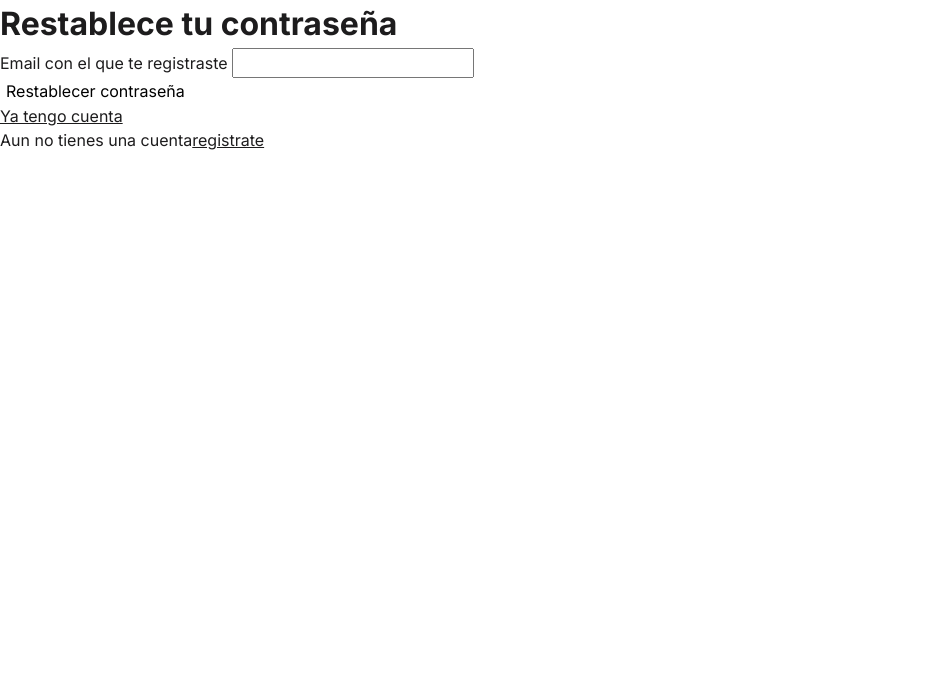
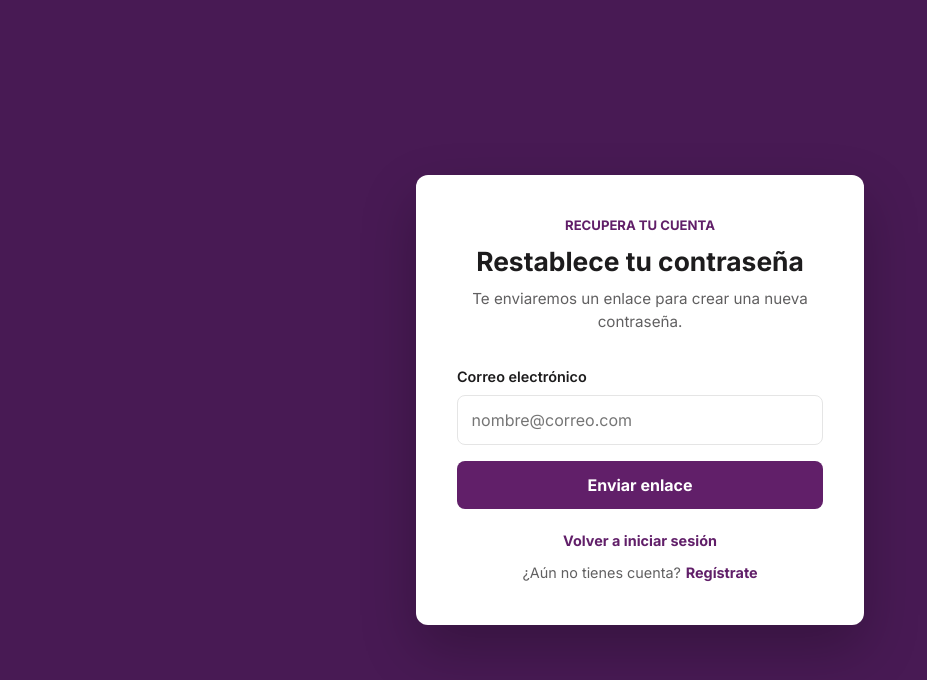
Before and after one commit to Thiago-Candia/Slack-frontend, a React (Vite) app: page /reset-password in a window 1280 px wide. Shown: the top 680 px of the page, without its empty margins (0-927 px from the left). Built offline with nearby package versions, Linux system fonts and the light colour scheme; no server answers.

Commit message:
fix styles reset password

```diff
--- a/src/Screens/ResetPasswordScreen.jsx
+++ b/src/Screens/ResetPasswordScreen.jsx
@@ -1,8 +1,25 @@
-import React from 'react'
+import React, { useState } from 'react'
 import { useApiRequest } from '../hooks/useApiRequest'
 import { useForm } from '../hooks/useForm'
 import { Link } from 'react-router-dom'
 import { authService } from '../services/auth.service'
+import '../Styles/styles.css'
+
+const EMAIL_REGEX = /^[^\s@]+@[^\s@]+\.[^\s@]+$/
+
+const getEmailError = (email) => {
+    const normalizedEmail = email.trim()
+
+    if (!normalizedEmail) {
+        return 'Ingresa tu correo electrónico.'
+    }
+
+    if (!EMAIL_REGEX.test(normalizedEmail)) {
+        return 'Ingresa un correo electrónico válido.'
+    }
+
+    return ''
+}
 
 const ResetPasswordScreen = () => {
 
@@ -11,59 +28,86 @@ const ResetPasswordScreen = () => {
     }
 
     const {formState, handleChangeInput} = useForm(initialFormState)
+    const [hasTouchedEmail, setHasTouchedEmail] = useState(false)
+    const [hasSubmitted, setHasSubmitted] = useState(false)
 
     const {responseApiState, execute: resetPasswordRequest} = useApiRequest(authService.resetPassword)
+    const emailError = getEmailError(formState.email)
+    const shouldShowEmailError = Boolean(emailError) && (hasTouchedEmail || hasSubmitted)
+    const responseError = responseApiState.error?.message || responseApiState.error
+    const isSubmitDisabled = responseApiState.loading
 
     const handleSubmitForm = async (e) => {
         e.preventDefault()
-        await resetPasswordRequest(formState)
+        setHasSubmitted(true)
+
+        if (emailError) {
+            return
         }
 
+        await resetPasswordRequest({
+            email: formState.email.trim()
+        })
+    }
 
     return (
-        <div>
-            <h1>Restablece tu contraseña</h1>
-            <form onSubmit={handleSubmitForm}>
-                <div>
-                    <label htmlFor="email"> Email con el que te registraste </label>
+        <main className="reset-password-screen">
+            <section className="reset-password-card" aria-labelledby="reset-password-title">
+                <div className="reset-password-heading">
+                    <p className="reset-password-kicker">Recupera tu cuenta</p>
+                    <h1 id="reset-password-title">Restablece tu contrase&ntilde;a</h1>
+                    <p className="reset-password-description">
+                        Te enviaremos un enlace para crear una nueva contrase&ntilde;a.
+                    </p>
+                </div>
+
+                <form className="reset-password-form" onSubmit={handleSubmitForm} noValidate>
+                    <div className="reset-password-field">
+                        <label htmlFor="email">Correo electr&oacute;nico</label>
                         <input
                             type="email"
-                        name='email'
-                        id='email'
+                            name="email"
+                            id="email"
+                            placeholder="nombre@correo.com"
                             value={formState.email}
                             onChange={handleChangeInput}
+                            onBlur={() => setHasTouchedEmail(true)}
+                            aria-invalid={shouldShowEmailError}
+                            aria-describedby={shouldShowEmailError ? 'reset-password-email-error' : undefined}
                         />
+                        {shouldShowEmailError && (
+                            <p className="reset-password-message reset-password-message--error" id="reset-password-email-error">
+                                {emailError}
+                            </p>
+                        )}
                     </div>
 
-                {responseApiState.error && <p>{responseApiState.error.message}</p>}
+                    {responseError && (
+                        <p className="reset-password-message reset-password-message--error">
+                            {responseError}
+                        </p>
+                    )}
 
-                {responseApiState.loading
-                    ? <p>Cargando...</p>
-                    : (
-                        responseApiState.data
-                        ? <span>Se ha enviado un correo para restablecer tu contraseña</span>
-                        : <button>Restablecer contraseña</button>
-                    )
-                }
+                    {responseApiState.data && (
+                        <p className="reset-password-message reset-password-message--success">
+                            Se ha enviado un correo para restablecer tu contrase&ntilde;a.
+                        </p>
+                    )}
 
-                <div>
-                    <div>
-                    <Link to={'/login'}>
-                        Ya tengo cuenta
-                    </Link>
-                    </div>
-                    <div>
+                    <button className="reset-password-button" type="submit" disabled={isSubmitDisabled}>
+                        {responseApiState.loading ? 'Enviando...' : 'Enviar enlace'}
+                    </button>
+
+                    <div className="reset-password-links">
+                        <Link to="/login">Volver a iniciar sesi&oacute;n</Link>
                         <span>
-                        Aun no tienes una cuenta
-                        <Link to={'/register'}>
-                            registrate
-                        </Link>
+                            &iquest;A&uacute;n no tienes cuenta?
+                            <Link to="/register">Reg&iacute;strate</Link>
                         </span>
                     </div>
-                </div>
-
                 </form>
-        </div>
+            </section>
+        </main>
     )
 }
 
--- /dev/null
+++ b/src/Styles/reset-password.css
@@ -0,0 +1,159 @@
+.reset-password-screen {
+    display: flex;
+    min-height: 100vh;
+    align-items: center;
+    justify-content: center;
+    padding: 2rem 1rem;
+    background: var(--board-slack);
+}
+
+.reset-password-card {
+    width: min(100%, 28rem);
+    padding: 2.5rem;
+    border: 1px solid rgba(255, 255, 255, 0.18);
+    border-radius: 0.75rem;
+    background: var(--color-white);
+    box-shadow: 0 1.5rem 3.5rem rgba(0, 0, 0, 0.24);
+}
+
+.reset-password-heading {
+    display: grid;
+    gap: 0.65rem;
+    margin-bottom: 2rem;
+    text-align: center;
+}
+
+.reset-password-kicker {
+    color: var(--color-slack-button);
+    font-size: 0.82rem;
+    font-weight: 700;
+    text-transform: uppercase;
+}
+
+.reset-password-heading h1 {
+    color: var(--color-ink);
+    font-size: 1.65rem;
+    font-weight: 700;
+    line-height: 1.2;
+}
+
+.reset-password-description {
+    color: var(--color-muted);
+    font-size: 0.95rem;
+}
+
+.reset-password-form {
+    display: grid;
+    gap: 1rem;
+}
+
+.reset-password-field {
+    display: grid;
+    gap: 0.45rem;
+}
+
+.reset-password-field label {
+    color: var(--color-ink);
+    font-size: 0.9rem;
+    font-weight: 600;
+}
+
+.reset-password-field input {
+    width: 100%;
+    min-height: 2.9rem;
+    padding: 0.75rem 0.85rem;
+    border: 1px solid var(--color-border);
+    border-radius: 0.5rem;
+    color: var(--color-ink);
+    background: var(--color-white);
+    font-size: 1rem;
+    transition: border-color 0.2s ease, box-shadow 0.2s ease;
+}
+
+.reset-password-field input:focus {
+    border-color: var(--color-accent);
+    outline: none;
+    box-shadow: 0 0 0 0.2rem rgba(54, 197, 240, 0.18);
+}
+
+.reset-password-field input[aria-invalid="true"] {
+    border-color: var(--color-error);
+}
+
+.reset-password-message {
+    border-radius: 0.5rem;
+    padding: 0.7rem 0.85rem;
+    font-size: 0.88rem;
+    line-height: 1.4;
+}
+
+.reset-password-message--error {
+    color: var(--color-error);
+    background: rgba(197, 48, 48, 0.08);
+}
+
+.reset-password-message--success {
+    color: #146c43;
+    background: #eaf7ef;
+}
+
+.reset-password-button {
+    display: inline-flex;
+    min-height: 2.9rem;
+    align-items: center;
+    justify-content: center;
+    padding: 0.75rem 1rem;
+    border: 0;
+    border-radius: 0.5rem;
+    color: var(--color-white);
+    background: var(--color-slack-button);
+    font-size: 1rem;
+    font-weight: 700;
+    transition: background 0.2s ease, opacity 0.2s ease;
+}
+
+.reset-password-button:hover:not(:disabled) {
+    background: var(--color-slack-button-hover);
+}
+
+.reset-password-button:disabled {
+    cursor: not-allowed;
+    opacity: 0.58;
+}
+
+.reset-password-links {
+    display: grid;
+    gap: 0.65rem;
+    justify-items: center;
+    padding-top: 0.35rem;
+    color: var(--color-muted);
+    font-size: 0.9rem;
+    text-align: center;
+}
+
+.reset-password-links a {
+    color: var(--color-slack-button);
+    font-weight: 700;
+    text-decoration: none;
+}
+
+.reset-password-links a:hover {
+    text-decoration: underline;
+}
+
+.reset-password-links span {
+    display: flex;
+    flex-wrap: wrap;
+    justify-content: center;
+    gap: 0.3rem;
+}
+
+@media (max-width: 30rem) {
+    .reset-password-card {
+        padding: 2rem 1.25rem;
+    }
+
+    .reset-password-heading h1 {
+        font-size: 1.45rem;
+    }
+}
--- a/src/Styles/styles.css
+++ b/src/Styles/styles.css
@@ -6,6 +6,7 @@
 /* Authentication and workspace creation */
 @import url('login-screen.css');
 @import url('register-screen.css');
+@import url('reset-password.css');
 @import url('rewrite-password.css');
 @import url('create-workspace.css');
 
```
Lines whose indentation alone changed are shown as unchanged.
